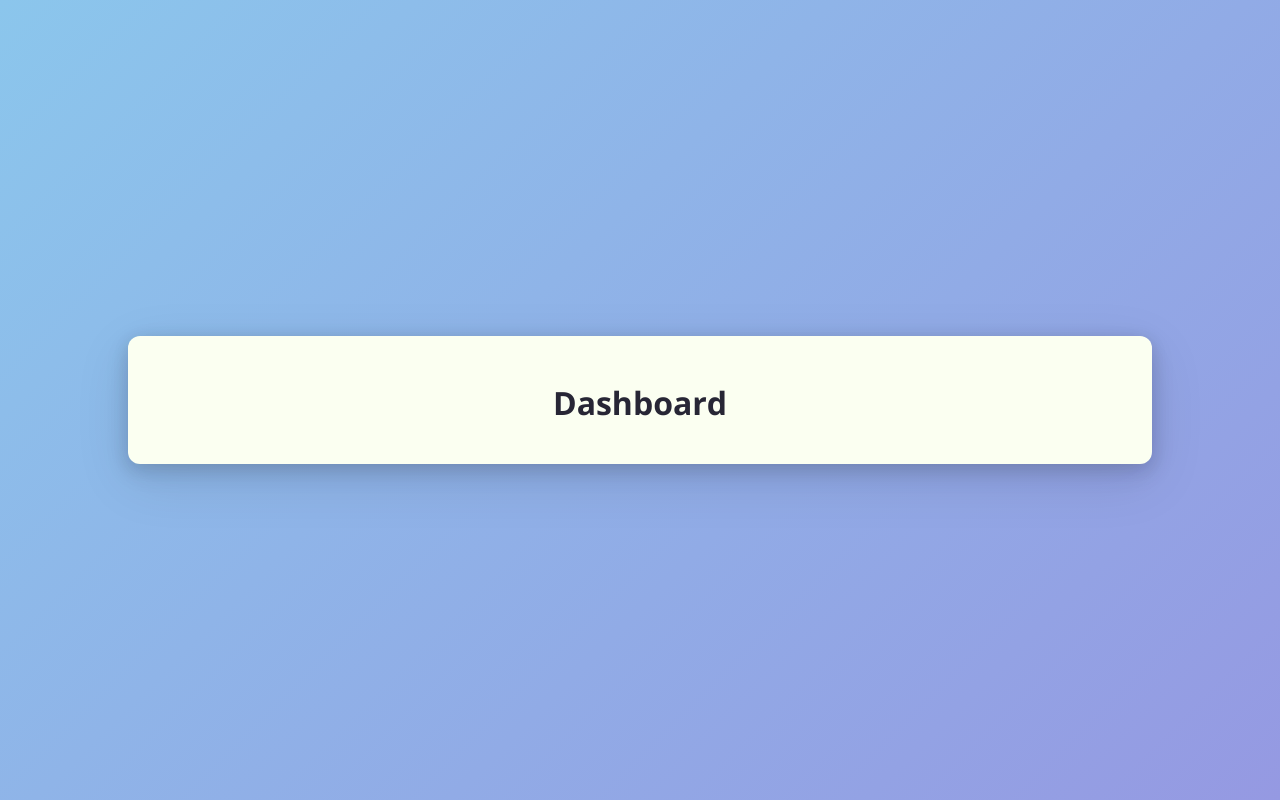
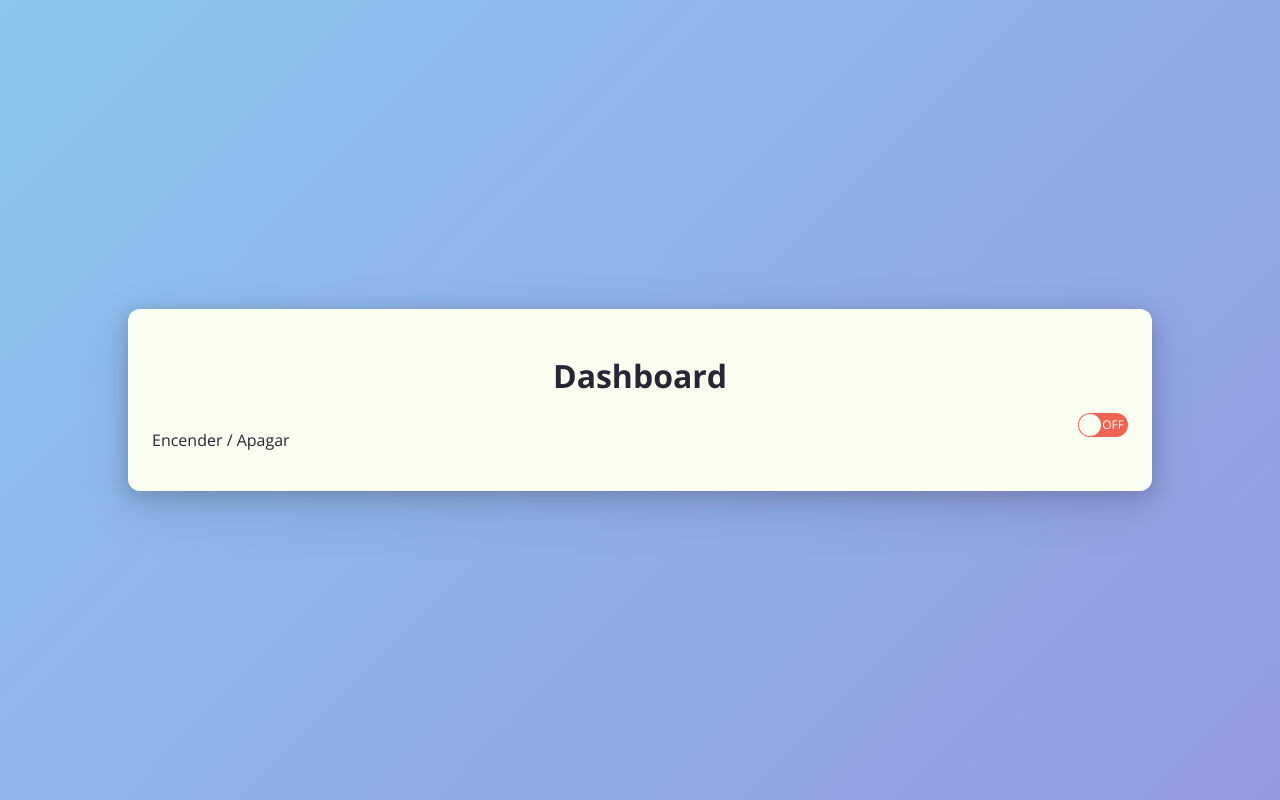
Before and after one commit to selasdev/automatizacion-taladradora-hmi, a React (Create React App) app: page / in a window 1280 px wide. Built offline with nearby package versions, Linux system fonts and the light colour scheme.

Commit message:
feat: creando componente de controles para el automata

```diff
--- /dev/null
+++ b/src/components/Controls/index.css
@@ -0,0 +1,5 @@
+.dashboard-controls-container {
+  width: 100%;
+  display: flex;
+  justify-content: space-between;
+}
--- /dev/null
+++ b/src/components/Controls/index.js
@@ -0,0 +1,14 @@
+import React from "react";
+import ToggleButton from "../ToggleButton";
+import "./index.css";
+
+const Controls = ({ initialState, onToggle }) => {
+  return (
+    <div className="dashboard-controls-container">
+      <p className="dashboard-controls-text">Encender / Apagar</p>
+      <ToggleButton initialState={initialState} onToggle={onToggle} />
+    </div>
+  );
+};
+
+export default Controls;
--- a/src/components/Dashboard/index.js
+++ b/src/components/Dashboard/index.js
@@ -1,10 +1,22 @@
-import React from "react";
+import React, { useState } from "react";
+import { PROCESS_DEFAULT_INITIALIZED } from "../../config";
+import Controls from "../Controls";
 import "./index.css";
 
 const Dashboard = () => {
+  const [processInitialized, setProcessInitialization] = useState(
+    PROCESS_DEFAULT_INITIALIZED
+  );
+
+  console.log(processInitialized);
+
   return (
     <div className="dashboard-container">
       <h1 className="dashboard-header-1">Dashboard</h1>
+      <Controls
+        initialState={PROCESS_DEFAULT_INITIALIZED}
+        onToggle={setProcessInitialization}
+      />
     </div>
   );
 };
--- /dev/null
+++ b/src/components/ToggleButton/index.css
@@ -0,0 +1,96 @@
+.toggle {
+  touch-action: pan-x;
+  display: inline-block;
+  position: relative;
+  cursor: pointer;
+  background-color: transparent;
+  border: 0;
+  padding: 0;
+  -webkit-touch-callout: none;
+  -webkit-user-select: none;
+  -ms-user-select: none;
+  user-select: none;
+  -webkit-tap-highlight-color: rgba(0, 0, 0, 0);
+  -webkit-tap-highlight-color: transparent;
+}
+
+.toggle-input {
+  border: 0;
+  clip: rect(0 0 0 0);
+  height: 1px;
+  margin: -1px;
+  overflow: hidden;
+  padding: 0;
+  position: absolute;
+  width: 1px;
+}
+
+.toggle-check,
+.toggle-uncheck {
+  position: absolute;
+  width: 10px;
+  height: 24px;
+  top: 0;
+  bottom: 0;
+  line-height: 0;
+  opacity: 0;
+  transition: opacity 0.25s ease;
+  display: flex;
+  justify-content: center;
+  align-items: center;
+  font-size: 12px;
+}
+.toggle-check {
+  left: 8px;
+}
+.toggle-uncheck {
+  opacity: 1;
+  right: 10px;
+}
+
+.toggle-uncheck span,
+.toggle-check span {
+  align-items: center;
+  display: flex;
+  height: 10px;
+  justify-content: center;
+  position: relative;
+  width: 10px;
+  color: #fbfff1;
+}
+
+.toggle-container {
+  width: 50px;
+  height: 24px;
+  padding: 0;
+  border-radius: 30px;
+  background-color: #ee6352;
+  transition: all 0.2s ease;
+}
+
+.toggle-circle {
+  transition: all 0.5s cubic-bezier(0.23, 1, 0.32, 1) 0ms;
+  position: absolute;
+  top: 1px;
+  left: 1px;
+  width: 22px;
+  height: 22px;
+  border-radius: 50%;
+  background-color: #fbfff1;
+  box-sizing: border-box;
+  transition: all 0.25s ease;
+}
+
+.toggle--checked .toggle-check {
+  opacity: 1;
+}
+.toggle--checked .toggle-uncheck {
+  opacity: 0;
+}
+.toggle--checked .toggle-circle {
+  left: 27px;
+}
+
+.toggle--checked .toggle-container {
+  background-color: #058ed9;
+}
--- /dev/null
+++ b/src/components/ToggleButton/index.js
@@ -0,0 +1,37 @@
+import React, { useState } from "react";
+import "./index.css";
+
+const ToggleButton = ({ initialState = false, onToggle }) => {
+  const [toggle, setToggle] = useState(initialState);
+
+  const triggerToggle = () => {
+    setToggle(!toggle);
+    if (onToggle) {
+      onToggle(!toggle);
+    }
+  };
+
+  return (
+    <div
+      onClick={triggerToggle}
+      className={`toggle ${toggle ? "toggle--checked" : ""}`}
+    >
+      <div className="toggle-container">
+        <div className="toggle-check">
+          <span>ON</span>
+        </div>
+        <div className="toggle-uncheck">
+          <span>OFF</span>
+        </div>
+      </div>
+      <div className="toggle-circle"></div>
+      <input
+        className="toggle-input"
+        type="checkbox"
+        aria-label="Encender/Apagar"
+      />
+    </div>
+  );
+};
+
+export default ToggleButton;
--- /dev/null
+++ b/src/config/index.js
@@ -0,0 +1 @@
+export const PROCESS_DEFAULT_INITIALIZED = false;
```
